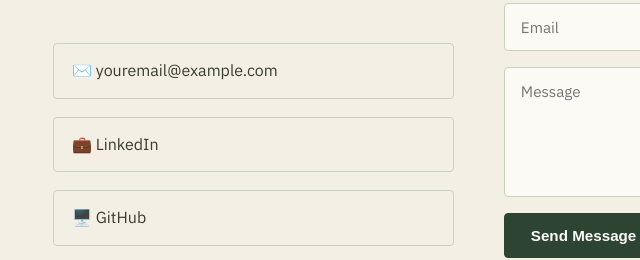
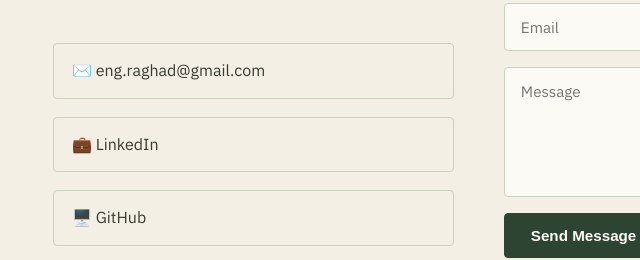
Before and after one commit to Raghadkt/Portfolio, a plain HTML site: page index.html in a window 1280 px wide. Shown: the part 4924-5184 px from the top of the page, 61-701 px from the left. Drawn offline with nearby package versions, Linux system fonts and the light colour scheme.

Commit message:
Update index.html

```diff
--- a/index.html
+++ b/index.html
@@ -221,7 +221,7 @@
       <div class="section-label">Contact</div>
       <h2 class="section-title">Let's Connect</h2>
       <div class="contact-links">
-        <a href="mailto:youremail@example.com">✉️ youremail@example.com</a>
+        <a href="mailto:eng.raghadt@gmail.com">✉️ eng.raghad@gmail.com</a>
         <a href="https://linkedin.com/in/your-profile" target="_blank" rel="noopener">💼 LinkedIn</a>
         <a href="https://github.com/your-username" target="_blank" rel="noopener">🖥️ GitHub</a>
       </div>
```
